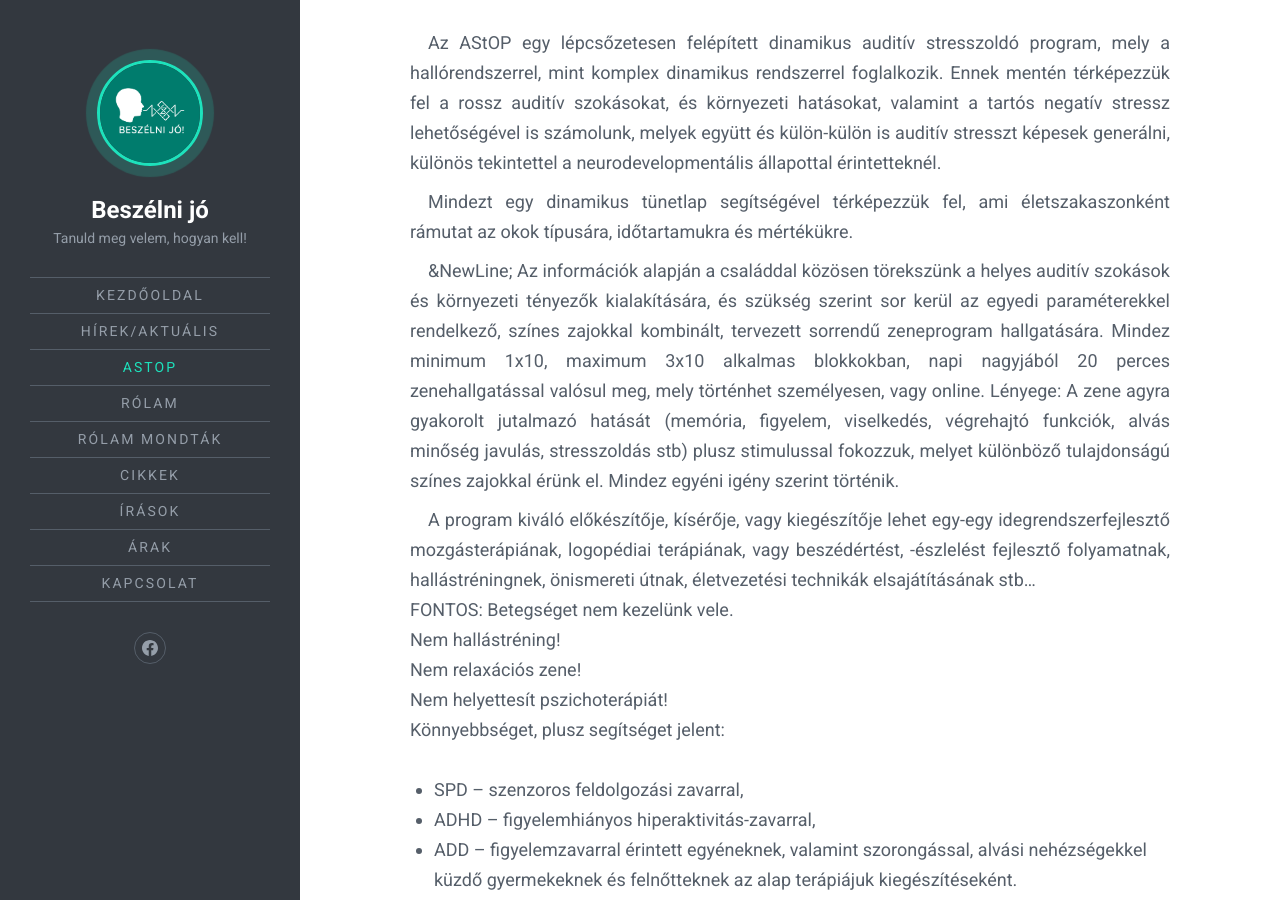
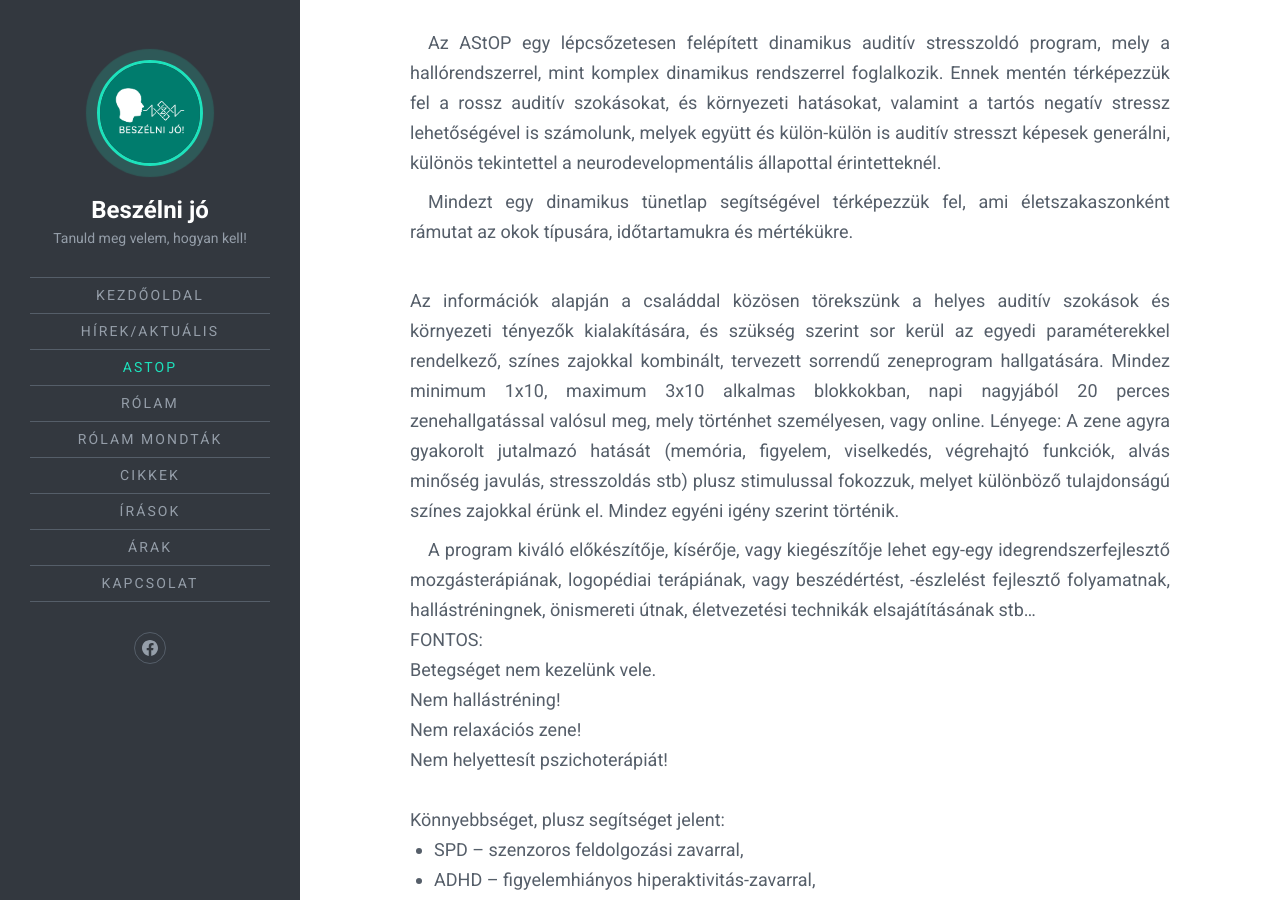
Before and after one commit to beszelnijo/beszelnijo.github.io, a Jekyll site: the page built from astop.md, in a window 1280 px wide and 900 px high, scrolled down 646 px. Built offline with Jekyll 4.4.1, drawn with Linux system fonts in a browser that asks for light colours; comment, search, counter and statistics services are not loaded.

Commit message:
Update astop.md

```diff
--- a/astop.md
+++ b/astop.md
@@ -10,28 +10,29 @@
 {: .bekezdes}
 Mindezt egy dinamikus tünetlap segítségével térképezzük fel, ami életszakaszonként rámutat az okok típusára, időtartamukra és mértékükre.
 {: .bekezdes}
-&NewLine;
+&nbsp;
 Az információk alapján a családdal közösen törekszünk a helyes auditív szokások és környezeti tényezők kialakítására, és szükség szerint sor kerül az egyedi paraméterekkel rendelkező, színes zajokkal kombinált, tervezett sorrendű zeneprogram hallgatására. Mindez minimum 1x10,  maximum 3x10 alkalmas blokkokban, napi nagyjából 20 perces zenehallgatással valósul meg, mely történhet személyesen, vagy online. Lényege: A zene agyra gyakorolt jutalmazó hatását (memória, figyelem, viselkedés, végrehajtó funkciók, alvás minőség javulás, stresszoldás stb) plusz stimulussal fokozzuk, melyet különböző tulajdonságú színes zajokkal érünk el. Mindez egyéni igény szerint történik.
 {: .bekezdes}
 A program kiváló előkészítője, kísérője, vagy kiegészítője lehet egy-egy idegrendszerfejlesztő mozgásterápiának, logopédiai terápiának, vagy beszédértést, -észlelést fejlesztő folyamatnak, hallástréningnek, önismereti útnak, életvezetési technikák elsajátításának stb…
 {: .bekezdes}
 
 FONTOS:
+{: .nincs-terkoz}
 Betegséget nem kezelünk vele.
 Nem hallástréning!
 Nem relaxációs zene!
 Nem helyettesít pszichoterápiát!
-{: .nincs-terkoz}
 
 Könnyebbséget, plusz segítséget jelent:
+{: .nincs-terkoz}
 * SPD – szenzoros feldolgozási zavarral,
 * ADHD – figyelemhiányos hiperaktivitás-zavarral,
 * ADD – figyelemzavarral érintett egyéneknek, valamint szorongással, alvási nehézségekkel küzdő gyermekeknek és felnőtteknek az alap terápiájuk kiegészítéseként.
 * Egészséges személyeknél, neurodiverzitás esetén, amikor valóban tartósan rossz auditív szokások és környezeti hatások nehezítik a gyermek/felnőtt napjait.
-{: .nincs-terkoz}
 
 Mikor gondoljunk auditív stresszre?
 Amikor akár hangingertípushoz, személyhez, körülményhez köthetően az alábbiakat tapasztaljuk:
+{: .nincs-terkoz}
 * hallott ingerektől fáradás,
 * teljesítményromlás,
 * csend és nyugalom keresése,
@@ -42,7 +43,6 @@
 * koncentrálóképesség-csökkenés,
 * memóriaprobléma,
 * alvási nehézség.
-{: .nincs-terkoz}
 
 Az auditív stressz nem hallási érzékenység!
 {: .bekezdes}
```
